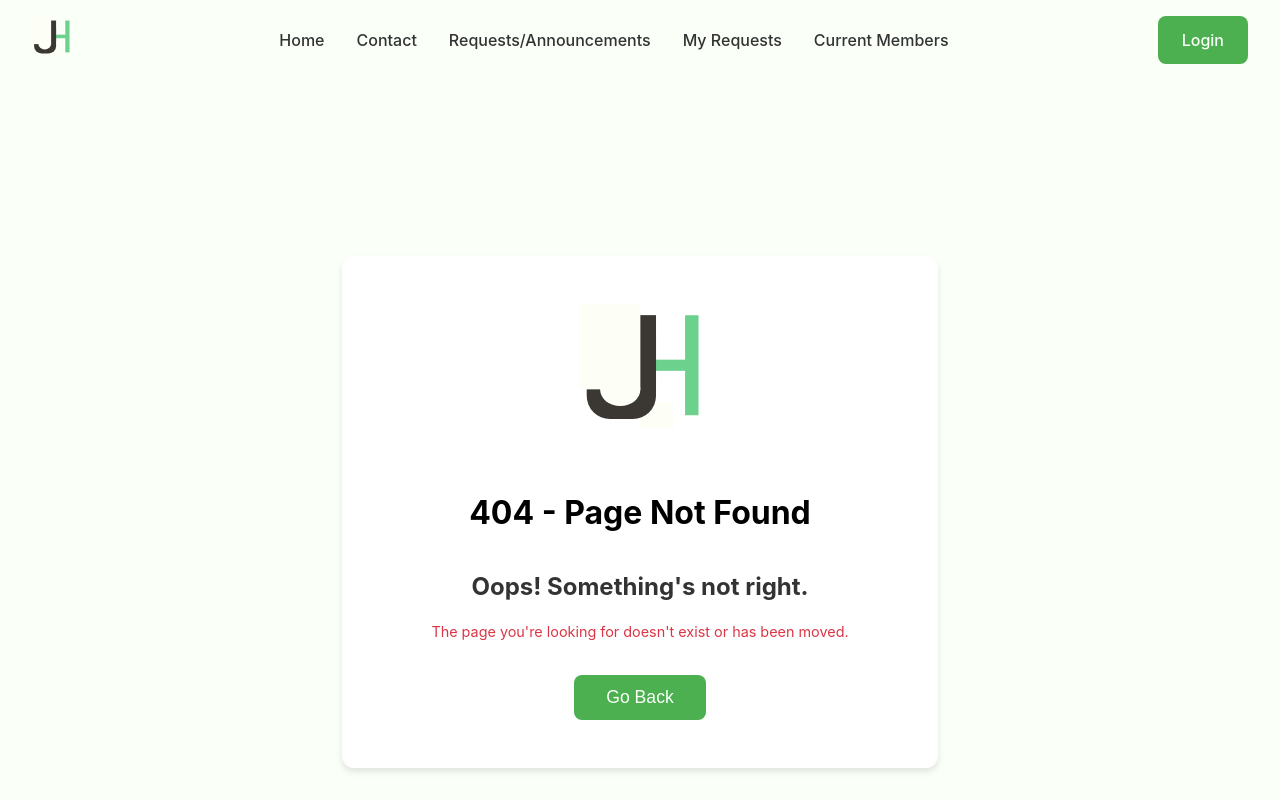
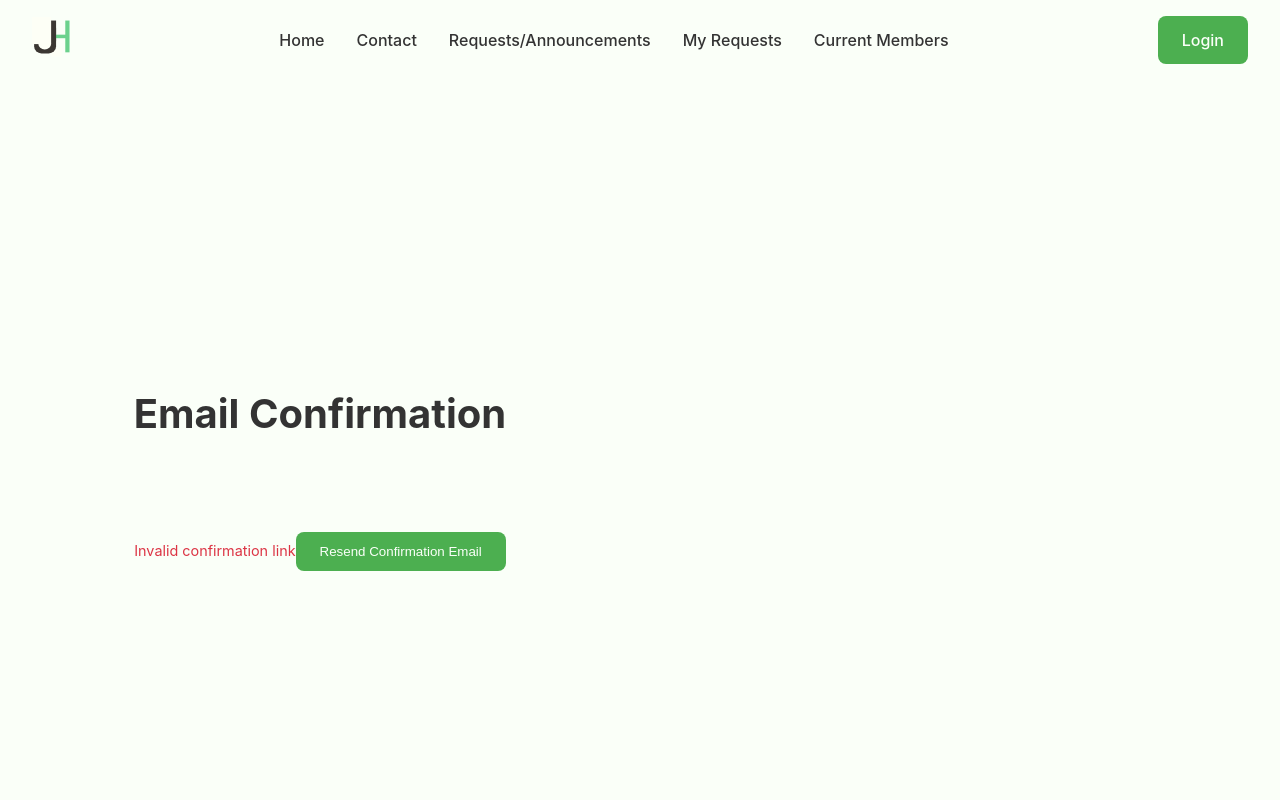
Before and after one commit to Robthebobs/John-HIgh-Strata-Management, a React (Create React App) app: page /email-confirmation in a window 1280 px wide. Shown: the top 800 px of the page. Built offline with nearby package versions, Linux system fonts and the light colour scheme; no server answers.

Commit message:
Fixing sign up

```diff
--- a/src/App.jsx
+++ b/src/App.jsx
@@ -11,6 +11,7 @@ import CurrentMembers from './pages/CurrentMembers';
 import MaintenanceRequests from './pages/MaintenanceRequests';
 import DebugPage from './pages/DebugPage';
 import NotFound from './pages/NotFound';
+import EmailConfirmation from './pages/EmailConfirmation';
 import { isAuthenticated } from './utils/cookies';
 import './styles/global.css';
 
@@ -55,6 +56,7 @@ function App() {
           <Route path="/contact" element={<Contact />} />
           <Route path="/login" element={<Login />} />
           <Route path="/signup" element={<Signup />} />
+          <Route path="/email-confirmation" element={<EmailConfirmation />} />
           <Route
             path="/notice-board"
             element={
--- /dev/null
+++ b/src/pages/EmailConfirmation.jsx
@@ -0,0 +1,96 @@
+import React, { useState, useEffect } from 'react';
+import { useNavigate, useSearchParams } from 'react-router-dom';
+import { supabase } from '../supabaseClient';
+
+const EmailConfirmation = () => {
+  const [searchParams] = useSearchParams();
+  const [status, setStatus] = useState('verifying');
+  const [error, setError] = useState('');
+  const navigate = useNavigate();
+
+  useEffect(() => {
+    const verifyEmail = async () => {
+      try {
+        const { error } = await supabase.auth.verifyOtp({
+          token_hash: searchParams.get('token_hash'),
+          type: 'email',
+        });
+
+        if (error) throw error;
+
+        setStatus('success');
+        setTimeout(() => {
+          navigate('/login');
+        }, 3000);
+      } catch (error) {
+        setError(error.message);
+        setStatus('error');
+      }
+    };
+
+    if (searchParams.get('token_hash')) {
+      verifyEmail();
+    } else {
+      setStatus('error');
+      setError('Invalid confirmation link');
+    }
+  }, [searchParams, navigate]);
+
+  const handleResendConfirmation = async () => {
+    try {
+      const { error } = await supabase.auth.resend({
+        type: 'signup',
+        email: searchParams.get('email'),
+      });
+
+      if (error) throw error;
+
+      setStatus('resent');
+    } catch (error) {
+      setError(error.message);
+    }
+  };
+
+  return (
+    <div className="login-container">
+      <div className="login-content">
+        <div className="login-header">
+          <h1>Email Confirmation</h1>
+        </div>
+
+        {status === 'verifying' && (
+          <div className="success-message">
+            Verifying your email...
+          </div>
+        )}
+
+        {status === 'success' && (
+          <div className="success-message">
+            Email confirmed successfully! Redirecting to login...
+          </div>
+        )}
+
+        {status === 'error' && (
+          <div className="error-message">
+            {error}
+            <button
+              onClick={handleResendConfirmation}
+              className="btn btn-primary"
+              style={{ marginTop: '1rem' }}
+            >
+              Resend Confirmation Email
+            </button>
+          </div>
+        )}
+
+        {status === 'resent' && (
+          <div className="success-message">
+            Confirmation email has been resent. Please check your inbox.
+          </div>
+        )}
+      </div>
+    </div>
+  );
+};
+
+export default EmailConfirmation;
--- a/src/pages/Signup.jsx
+++ b/src/pages/Signup.jsx
@@ -41,7 +41,8 @@ const Signup = () => {
         options: {
           data: {
             full_name: fullName,
-          }
+          },
+          emailRedirectTo: `${window.location.origin}/email-confirmation`
         }
       });
 
@@ -49,7 +50,8 @@ const Signup = () => {
         throw error;
       }
 
-      // Store additional user details in a profiles table if needed
+      if (data?.user) {
+        // Store additional user details in a profiles table
         const { error: profileError } = await supabase
           .from('profiles')
           .insert([
@@ -69,6 +71,7 @@ const Signup = () => {
         setTimeout(() => {
           navigate('/login');
         }, 3000);
+      }
     } catch (error) {
       setError(error.error_description || error.message);
     } finally {
```
Lines whose indentation alone changed are shown as unchanged.
